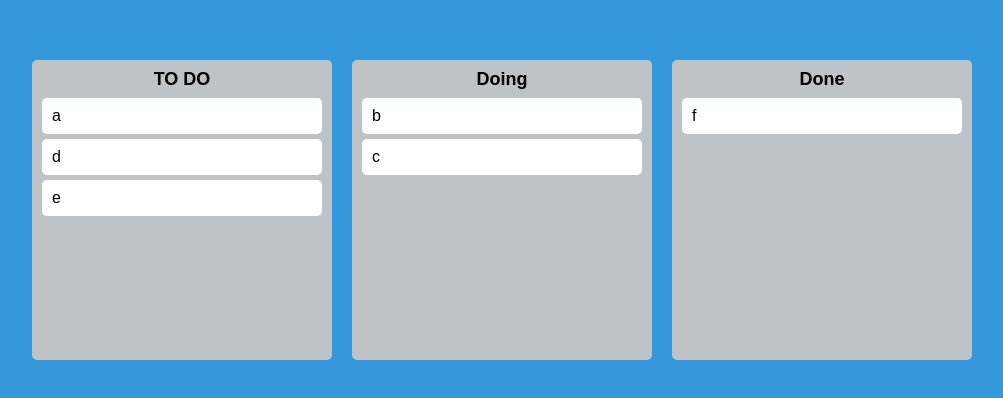
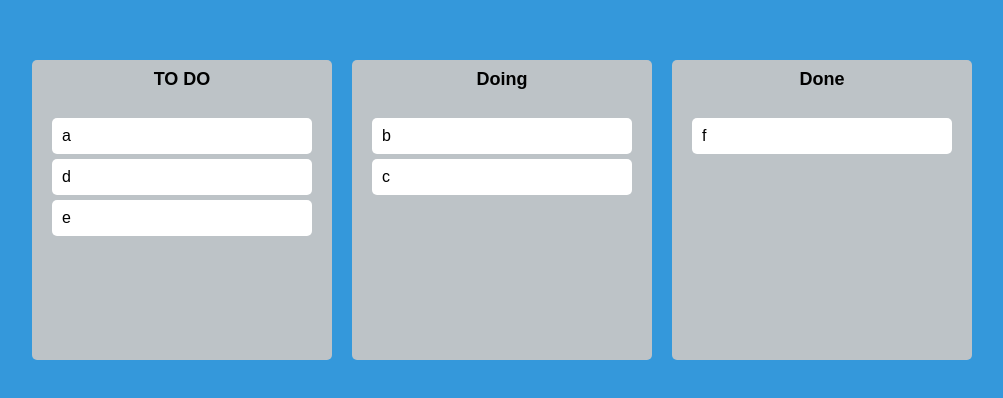
Before and after one commit to min-s9709/my-kanban-app, a React (Create React App) app: page / in a window 1280 px wide. Shown: the part 190-588 px from the top of the page, without its empty margins (138-1141 px from the left). Built offline with nearby package versions, Linux system fonts and the light colour scheme.

Commit message:
snapshot & styles

```diff
--- a/src/components/Board.tsx
+++ b/src/components/Board.tsx
@@ -4,11 +4,12 @@
 
 const Wrapper = styled.div`
   width: 300px;
-  padding: 20px 10px;
-  padding-top: 10px;
+  padding: 10px 0px;
   background-color: ${(props) => props.theme.boardColor};
   border-radius: 5px;
   min-height: 300px;
+  display: flex;
+  flex-direction: column;
 `;
 
 const Title = styled.h2`
@@ -16,6 +17,23 @@
   text-align: center;
   font-weight: 600;
   margin-bottom: 10px;
+`;
+
+interface IAreaProps {
+  isDraggingFromThis: boolean;
+  isDraggingOver: boolean;
+}
+
+const Area = styled.div<IAreaProps>`
+  background-color: ${(props) =>
+    props.isDraggingOver
+      ? "#dfe6e9"
+      : props.isDraggingFromThis
+      ? "#b2bec3"
+      : "transparent"};
+  flex-grow: 1;
+  transition: background-color 0.3s ease-in-out;
+  padding: 20px;
 `;
 
 interface IBoardProps {
@@ -28,13 +46,18 @@
     <Wrapper>
       <Title>{boardId}</Title>
       <Droppable droppableId={boardId}>
-        {(magic) => (
-          <div ref={magic.innerRef} {...magic.droppableProps}>
+        {(magic, snapshot) => (
+          <Area
+            isDraggingOver={snapshot.isDraggingOver}
+            isDraggingFromThis={Boolean(snapshot.draggingFromThisWith)}
+            ref={magic.innerRef}
+            {...magic.droppableProps}
+          >
             {toDos.map((toDo, index) => (
               <DraggableCard key={toDo} index={index} toDo={toDo} />
             ))}
             {magic.placeholder}
-          </div>
+          </Area>
         )}
       </Droppable>
     </Wrapper>
--- a/src/components/DraggableCard.tsx
+++ b/src/components/DraggableCard.tsx
@@ -2,11 +2,14 @@
 import { Draggable } from "react-beautiful-dnd";
 import styled from "styled-components";
 
-const Card = styled.div`
+const Card = styled.div<{ isDragging: boolean }>`
   border-radius: 5px;
   padding: 10px 10px;
   margin-bottom: 5px;
-  background-color: ${(props) => props.theme.cardColor};
+  background-color: ${(props) =>
+    props.isDragging ? "#74b9ff" : props.theme.cardColor};
+  box-shadow: ${(props) =>
+    props.isDragging ? "0px 2px 5px rgba(0,0,0,0.05)" : "none"};
 `;
 
 interface IDraggableCardProps {
@@ -17,8 +20,9 @@
 const DraggableCard = ({ toDo, index }: IDraggableCardProps) => {
   return (
     <Draggable key={toDo} draggableId={toDo} index={index}>
-      {(magic) => (
+      {(magic, snapshot) => (
         <Card
+          isDragging={snapshot.isDragging}
           ref={magic.innerRef}
           {...magic.draggableProps}
           {...magic.dragHandleProps}
```
